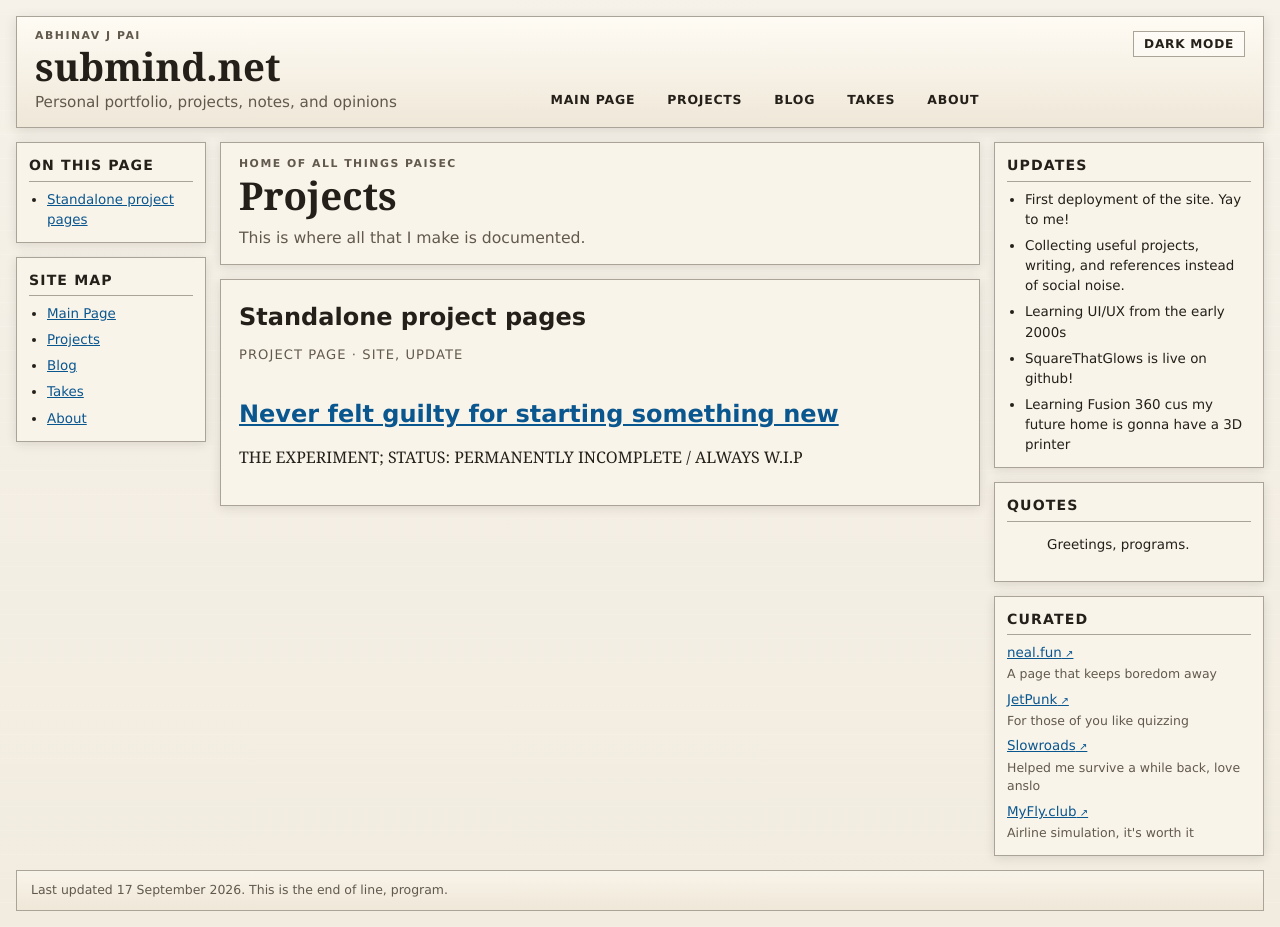
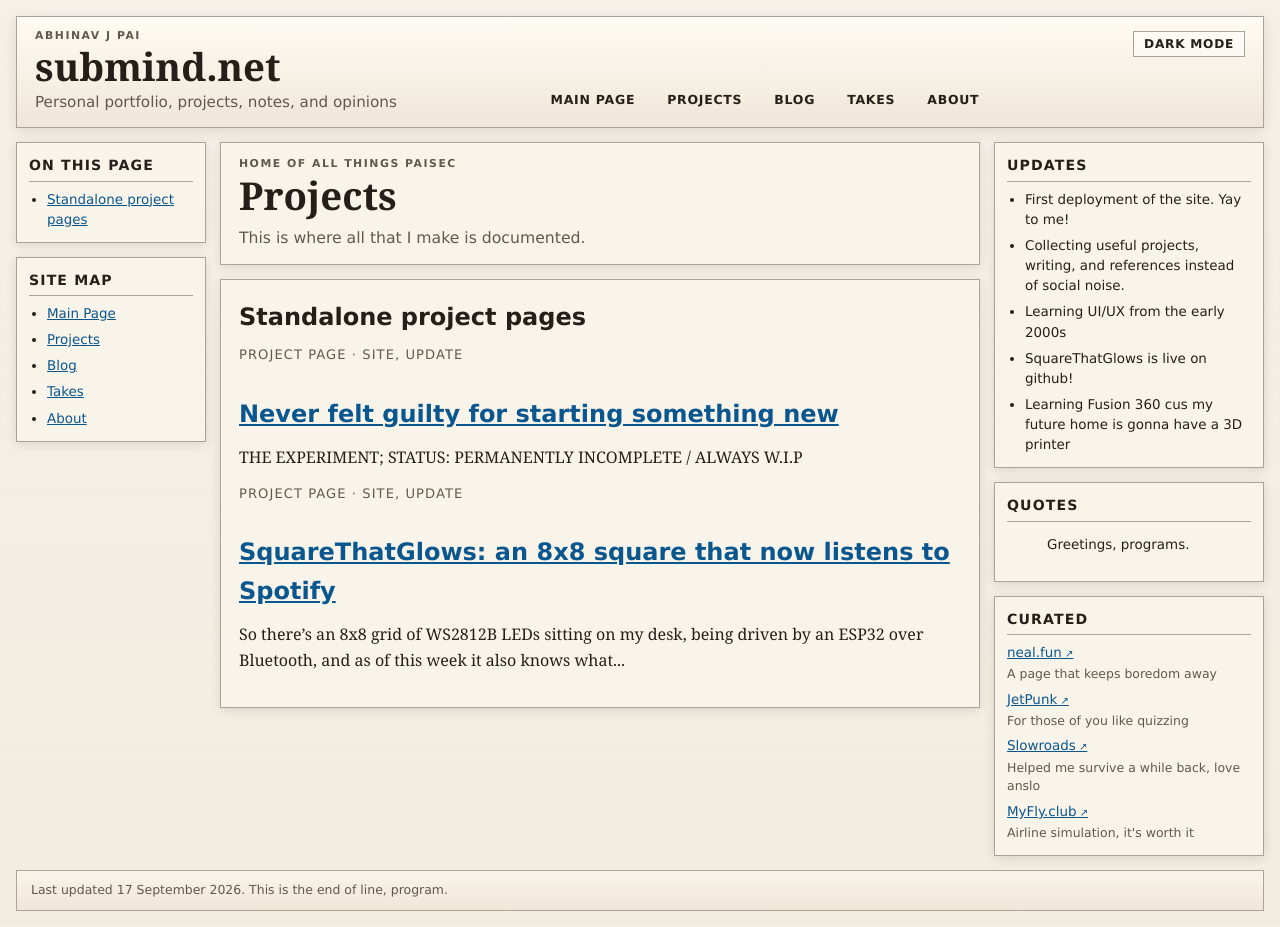
Before and after one commit to Paisectheta/Paisectheta.github.io, a Jekyll site: the page built from projects.markdown, in a window 1280 px wide. Built offline with Jekyll 4.4.1, drawn with Linux system fonts in a browser that asks for light colours; part of the change alters nothing that is shown.

Commit message:
SquareThatGlows is now introduced

```diff
--- /dev/null
+++ b/_projects/2026-09-03-square-that-glows.markdown
@@ -0,0 +1,60 @@
+---
+layout: post
+title:  "SquareThatGlows: an 8x8 square that now listens to Spotify"
+date:   2026-09-03 21.14.00 +0530
+categories: site update
+sidebar_sections:
+  - label: "What even is this thing"
+    url: "#what-even-is-this-thing"
+  - label: "The stack, such as it is"
+    url: "#the-stack-such-as-it-is"
+  - label: "The part I'm actually proud of"
+    url: "#the-part-im-actually-proud-of"
+  - label: "Things that broke on the way"
+    url: "#things-that-broke-on-the-way"
+  - label: "What's next"
+    url: "#whats-next"
+---
+
+So there's an 8x8 grid of WS2812B LEDs sitting on my desk, being driven by an ESP32 over Bluetooth, and as of this week it also knows what song I'm playing. This is Project SquareThatGlows, and this update is basically me talking through what I bolted onto it and why.
+
+![My room with the SquareThatGlows glowing purple](/assets/images/Cool_room.jpeg)
+
+## What even is this thing
+
+At its core, SquareThatGlows is a 64-LED matrix controller. ESP32 on the firmware side running FastLED, a tiny custom BLE protocol on top of it, and a web dashboard that talks to the board straight from the browser using the Web Bluetooth API. No app, no cloud, no account - you open a page, you hit connect, and you're pushing colour straight to the thing.
+
+![Front side of the SquareThatGlows](/assets/images/STG_front.jpeg)
+
+Although the protocol is currently only supported by chrome, its not a big deal (irrespective of what I might say in [Takes](/takes/)) in the future. :l
+
+The dashboard itself has two moods. There's a **Sequences** tab, which is just full pre-built animations - Tron Vibe, Sunset Chill, Aurora, Storm, that kind of thing, one tap and the whole board commits to a personality. And there's a **Colour** tab, where you actually pick a hue off a saturation/value canvas and then choose how that colour *behaves*: static, breathing, drifting, pulsing against its complementary colour, sparkling, cycling through a triad. Same colour, seven different moods.
+
+Everything from the browser gets packed into one compact command and written over BLE - either a brightness byte or a full effect descriptor with both colours, a speed, and a param. The firmware parses it, validates it, and only commits it if it's well-formed, so a bad write from the browser can't corrupt whatever's currently running on the board.
+
+## The stack, such as it is
+
+- **Hardware:** ESP32 + WS2812B 64LED Matrix on a perfboard with an on/off button
+- **Firmware:** ESP32 + FastLED, BLE GATT server, a hand-rolled wire protocol (`B<0-255>` for brightness, `E<id>,<r1,g1,b1>,<r2,g2,b2>,<speed>,<param>` for everything else)
+- **Dashboard:** plain HTML/CSS/JS, no framework, talking directly to the board through `navigator.bluetooth`
+- **New this round:** a Spotify integration, PKCE auth and all, that reads whatever's currently playing and pushes the album art's dominant colour onto the matrix. Now, I haven't been able to make sure if other people can use the code just as I can because maybe my API works only for me, and not other users of this app (since it requires spotify login)
+
+## The part I'm actually proud of
+
+The Spotify sync was the actual point of this update. The flow is: dashboard authenticates against Spotify using PKCE (so no client secret sitting in browser JS, which matters when your redirect URI is a GitHub Pages URL for the world to see), polls the currently-playing endpoint every couple of seconds, and the moment the track changes, it grabs the album art.
+
+Then it does something I like: it doesn't just average the album cover into a muddy grey. It draws the artwork down to a 10x10 canvas, walks every pixel, converts to HSV, and keeps whichever pixel has the highest saturation above a brightness floor. That's the colour that gets sent to the board. It's a cheap trick, but it means a moody black-and-white album cover with one red splash of colour actually sends red, instead of the average-everything grey you'd get from a naive mean.
+
+Whatever colour comes out gets sent as a **Breathe** effect rather than a flat static fill - slow speed, moderate depth - so the whole thing feels like the square is breathing in time with whatever's playing, not just snapping to a colour and sitting there. And it's deduped against the last hex sent, so switching between two songs with near-identical cover art doesn't spam the BLE link with redundant writes.
+
+## Things that broke on the way
+
+- Getting `crossOrigin = "Anonymous"` right on the album art `Image` object so I could actually read pixel data off the canvas without the browser silently tainting it
+- Remembering that sending a static colour command after the breathe command would just steamroll the breathing effect - the UI update after a Spotify sync had to be display-only, not a full re-send
+- The usual PKCE dance: code verifier in localStorage, code challenge derived via SHA-256, and making sure the redirect URI registered with Spotify matched the GitHub Pages URL down to the trailing slash
+
+## What's next
+
+Firmware-side, brightness and effect state aren't readable back yet - there's a reserved `S` command in the protocol for state readback that's still a stub, so right now the dashboard just assumes the board is in whatever state it last told it to be in. That's the next real piece of work: closing the loop so a fresh page load can ask the board "what are you actually doing right now" instead of guessing.
+
+Firmware and dashboard code live in the usual place if you want to poke at it. As always, if something looks broken, it probably is - this is a permanently-incomplete project by design.
--- a/assets/css/styles.css
+++ b/assets/css/styles.css
@@ -86,6 +86,14 @@ html[data-theme="dark"] a:focus-visible {
 
 html[data-theme="dark"] .topnav a {
   color: var(--ink);
+}
+
+.rich-content img {
+  display: block;
+  width: 50%;
+  max-width: 100%;
+  height: auto;
+  margin: 0 auto;
 }
 
 html[data-theme="dark"] .rail-links span,
```
Also changed, not shown: assets/images/Cool_room.jpeg (added), assets/images/STG_back.jpeg (added), assets/images/STG_front.jpeg (added).
